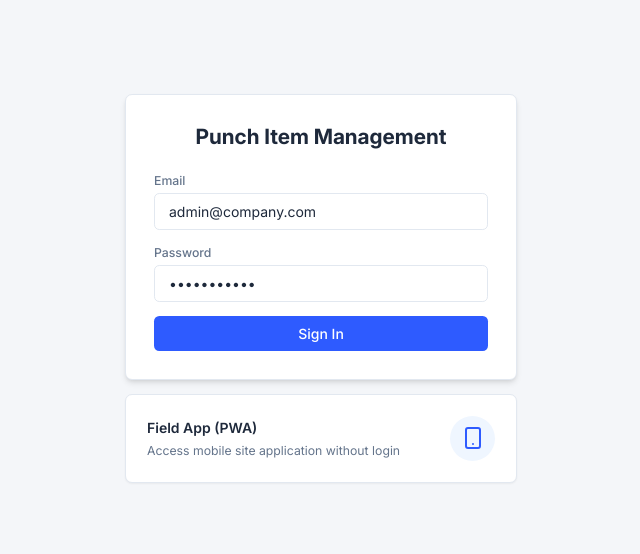
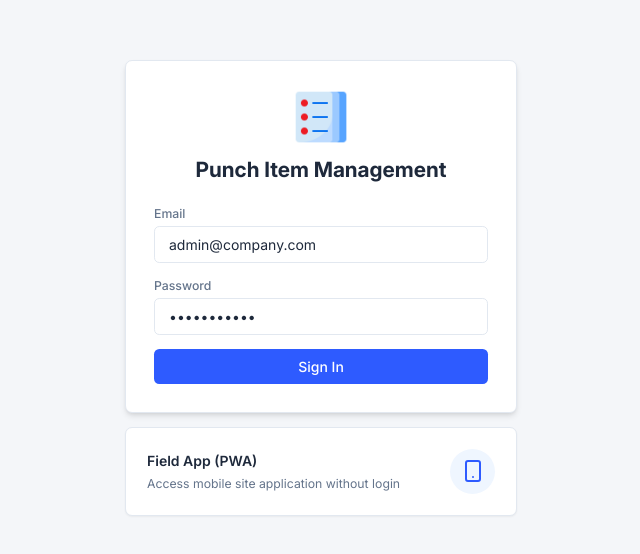
Before and after one commit to pramukch-alt/punch-item-management, a React (Vite) app in the folder apps/frontend/: page /login in a window 1280 px wide. Shown: the part 112-666 px from the top of the page, without its empty margins (319-959 px from the left). Built offline with nearby package versions, Linux system fonts and the light colour scheme.

Commit message:
Use new PIM Logo (PunchIcon02.png) across the application

```diff
--- a/apps/frontend/index.html
+++ b/apps/frontend/index.html
@@ -2,7 +2,7 @@
 <html lang="en">
   <head>
     <meta charset="UTF-8" />
-    <link rel="icon" type="image/svg+xml" href="/favicon.svg" />
+    <link rel="icon" type="image/png" href="/logo.png" />
     <meta name="viewport" content="width=device-width, initial-scale=1.0" />
     <title>Punch Item Management</title>
   </head>
--- a/apps/frontend/src/components/Layout.tsx
+++ b/apps/frontend/src/components/Layout.tsx
@@ -107,8 +107,9 @@ const Layout = () => {
     <div className="flex h-screen bg-surface-app text-primary-dark print:h-auto print:bg-white">
       {/* Sidebar - 260px Fixed */}
       <aside className="w-[260px] bg-surface-card border-r border-surface-border flex flex-col print:hidden">
-        <div className="p-6">
-          <h1 className="text-primary-blue font-bold text-xl">Punch Item Management</h1>
+        <div className="p-6 flex items-center gap-3">
+          <img src="/logo.png" alt="PIM Logo" className="h-10 w-auto object-contain" />
+          <h1 className="text-primary-blue font-bold text-lg leading-tight">Punch Item<br/>Management</h1>
         </div>
 
         <nav className="flex-1 px-4 space-y-1">
--- a/apps/frontend/src/pages/Login.tsx
+++ b/apps/frontend/src/pages/Login.tsx
@@ -27,7 +27,10 @@ const Login = () => {
       <div className="w-full max-w-md space-y-4">
         {/* Login Card */}
         <div className="bg-surface-card p-8 rounded-lg shadow-md border border-surface-border w-full">
-          <h1 className="text-2xl font-bold text-center text-primary-dark mb-6">Punch Item Management</h1>
+          <div className="flex flex-col items-center justify-center mb-6 space-y-3">
+            <img src="/logo.png" alt="PIM Logo" className="h-16 w-auto object-contain" />
+            <h1 className="text-2xl font-bold text-center text-primary-dark">Punch Item Management</h1>
+          </div>
           {error && <div className="bg-red-50 text-red-600 p-3 rounded-md mb-4 text-sm">{error}</div>}
           <form onSubmit={handleLogin} className="space-y-4">
             <div>
--- a/apps/frontend/vite.config.ts
+++ b/apps/frontend/vite.config.ts
@@ -8,7 +8,7 @@ export default defineConfig({
     react(),
     VitePWA({
       registerType: 'autoUpdate',
-      includeAssets: ['favicon.ico', 'apple-touch-icon.png', 'masked-icon.svg'],
+      includeAssets: ['logo.png'],
       manifest: {
         name: 'Punch Item Field App',
         short_name: 'Punch App',
@@ -18,12 +18,12 @@ export default defineConfig({
         display: 'standalone',
         icons: [
           {
-            src: 'pwa-192x192.png',
+            src: 'logo.png',
             sizes: '192x192',
             type: 'image/png'
           },
           {
-            src: 'pwa-512x512.png',
+            src: 'logo.png',
             sizes: '512x512',
             type: 'image/png'
           }
```
Also changed, not shown: apps/frontend/public/logo.png (added).
